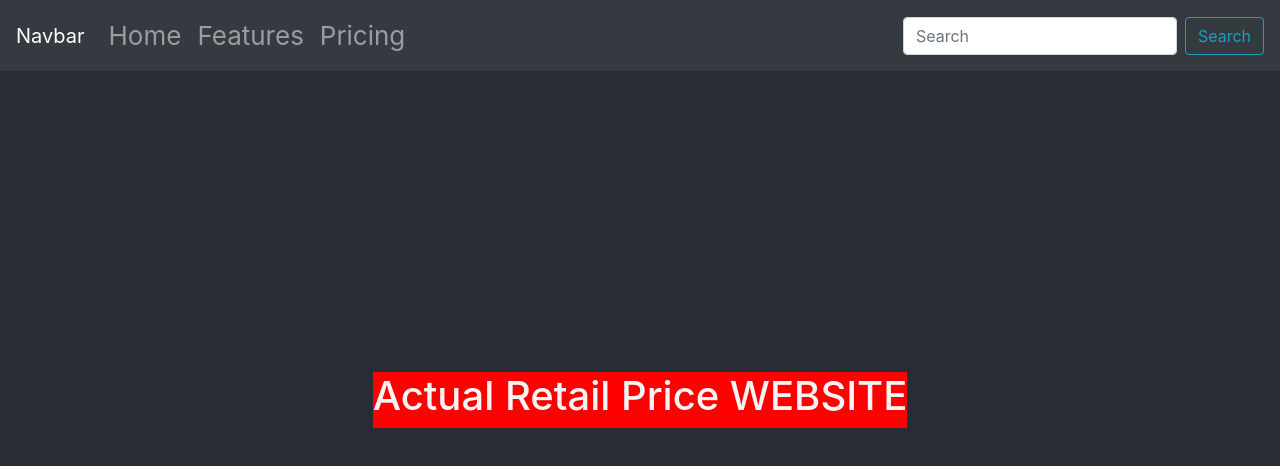
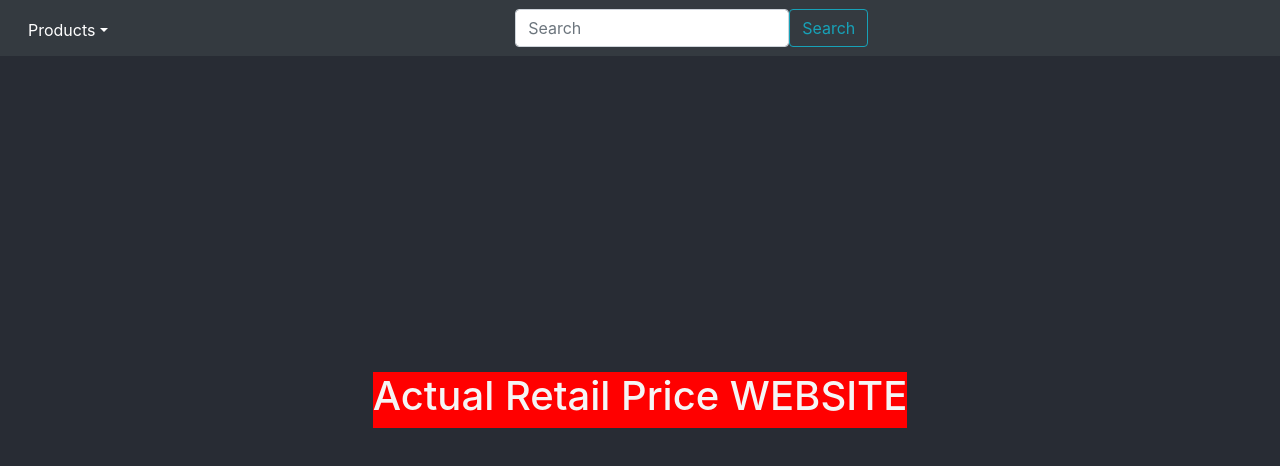
Before and after one commit to rayan1810/arp-company-webapp, a React (Create React App) app: page / in a window 1280 px wide. Shown: the top 466 px of the page. Built offline with nearby package versions, Linux system fonts and the light colour scheme.

Commit message:
feat: modidropdown

```diff
--- a/package.json
+++ b/package.json
@@ -3,10 +3,15 @@
   "version": "0.1.0",
   "private": true,
   "dependencies": {
+    "@chakra-ui/icons": "^1.0.1",
+    "@chakra-ui/react": "^1.0.3",
+    "@emotion/react": "^11.1.2",
+    "@emotion/styled": "^11.0.0",
     "@testing-library/jest-dom": "^5.11.4",
     "@testing-library/react": "^11.1.0",
     "@testing-library/user-event": "^12.1.10",
     "bootstrap": "^4.5.3",
+    "framer-motion": "^2.9.5",
     "react": "^17.0.1",
     "react-bootstrap": "^1.4.0",
     "react-dom": "^17.0.1",
--- a/src/App.js
+++ b/src/App.js
@@ -1,13 +1,13 @@
 import "bootstrap/dist/css/bootstrap.min.css";
 import "./App.css";
-import { Sample, ModiNavbar } from "./components";
+import { Sample, ModiNavbar, ModiDropdown } from "./components";
 
 function App() {
   return (
     <div className="App">
       <header className="App-header">
-        <ModiNavbar />
-        <Sample data="Actual Retail Price WEBSITE" />
+          <ModiNavbar dropdown={<ModiDropdown dropdownItems={["Add new product", "Manage"]} />} />
+          <Sample data="Actual Retail Price WEBSITE" />
       </header>
     </div>
   );
--- /dev/null
+++ b/src/components/dropdown/index.js
@@ -0,0 +1,19 @@
+import { Dropdown } from "react-bootstrap";
+
+export function ModiDropdown(props) {
+    return (
+        <Dropdown>
+            <Dropdown.Toggle variant="secondary" style={{ backgroundColor: "transparent", border: "none" }} id="dropdown-basic">
+                Products
+        </Dropdown.Toggle>
+            <Dropdown.Menu className="py-0 my-0 border-0">
+                {props.dropdownItems.map((value,ind) => {
+                    return (
+                        <Dropdown.Item className="bg-secondary text-light" key={ind} href="#/action-1">{value}</Dropdown.Item>
+                    );
+                })}
+            </Dropdown.Menu>
+        </Dropdown>
+    );
+}
+export default ModiDropdown;
--- a/src/components/index.js
+++ b/src/components/index.js
@@ -1,2 +1,3 @@
 export * from "./navbar";
 export * from "./samples";
+export * from "./dropdown"
--- a/src/components/navbar/index.js
+++ b/src/components/navbar/index.js
@@ -3,16 +3,17 @@ import { Navbar, Form, Nav, Button, FormControl } from "react-bootstrap";
 export function ModiNavbar(props) {
   return (
     <Navbar bg="dark" variant="dark" fixed="top">
-      <Navbar.Brand href="#home">Navbar</Navbar.Brand>
-      <Nav className="mr-auto">
-        <Nav.Link href="#home">Home</Nav.Link>
-        <Nav.Link href="#features">Features</Nav.Link>
-        <Nav.Link href="#pricing">Pricing</Nav.Link>
+      {/* <Navbar.Brand href="#home">Navbar</Navbar.Brand> */}
+      <Nav>
+        {props.dropdown}
       </Nav>
-      <Form inline>
-        <FormControl type="text" placeholder="Search" className="mr-sm-2" />
-        <Button variant="outline-info">Search</Button>
-      </Form>
+      <Nav class = "mx-auto">
+        <Form inline>
+          <FormControl type="text" placeholder="Search" className="mr-sm-12" />
+          <Button variant="outline-info">Search</Button>
+        </Form>
+      </Nav>
+
     </Navbar>
   );
 }
```
Also changed, not shown: 1 other file (tests, documents, lock files or other folders).
